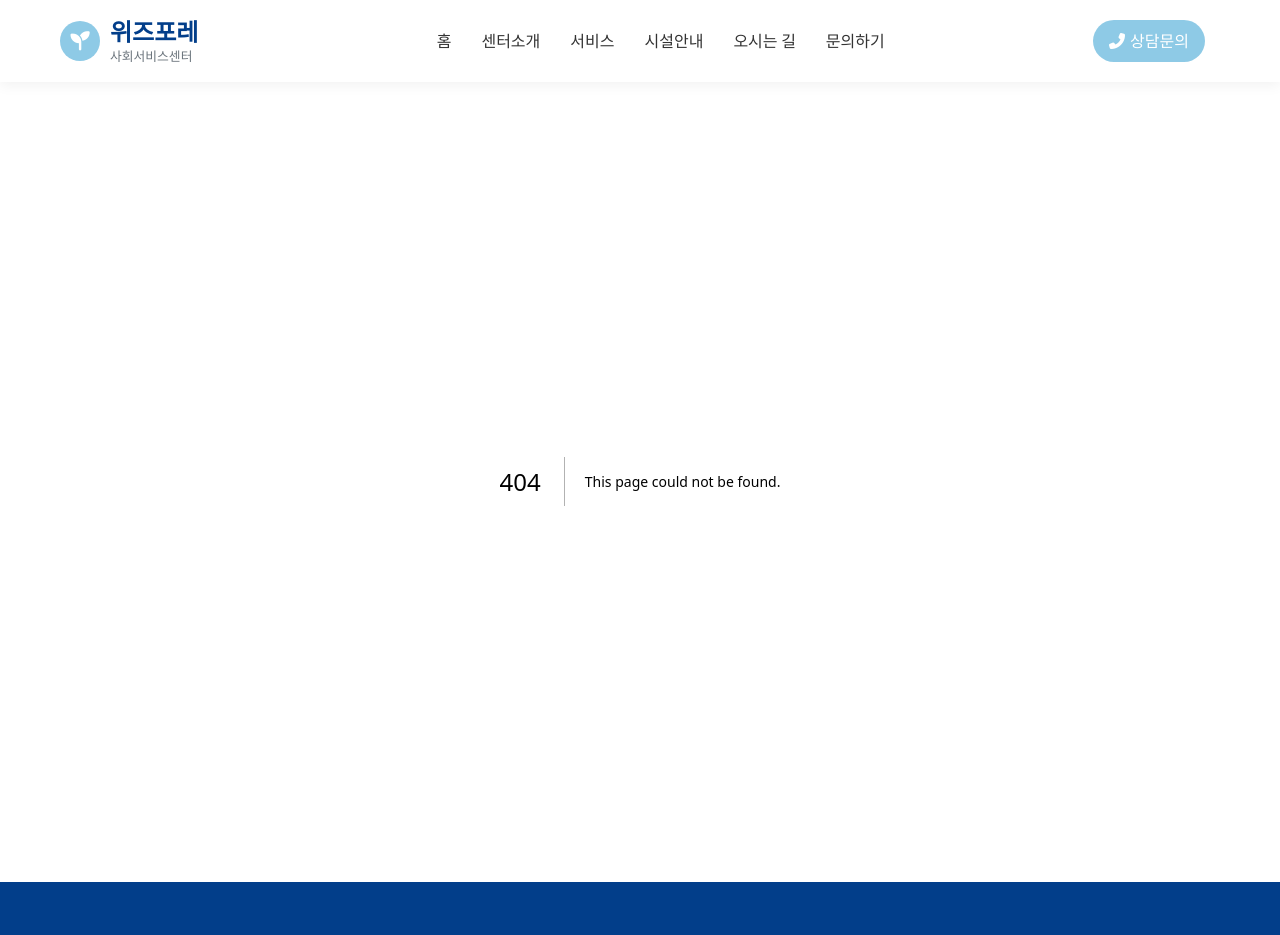
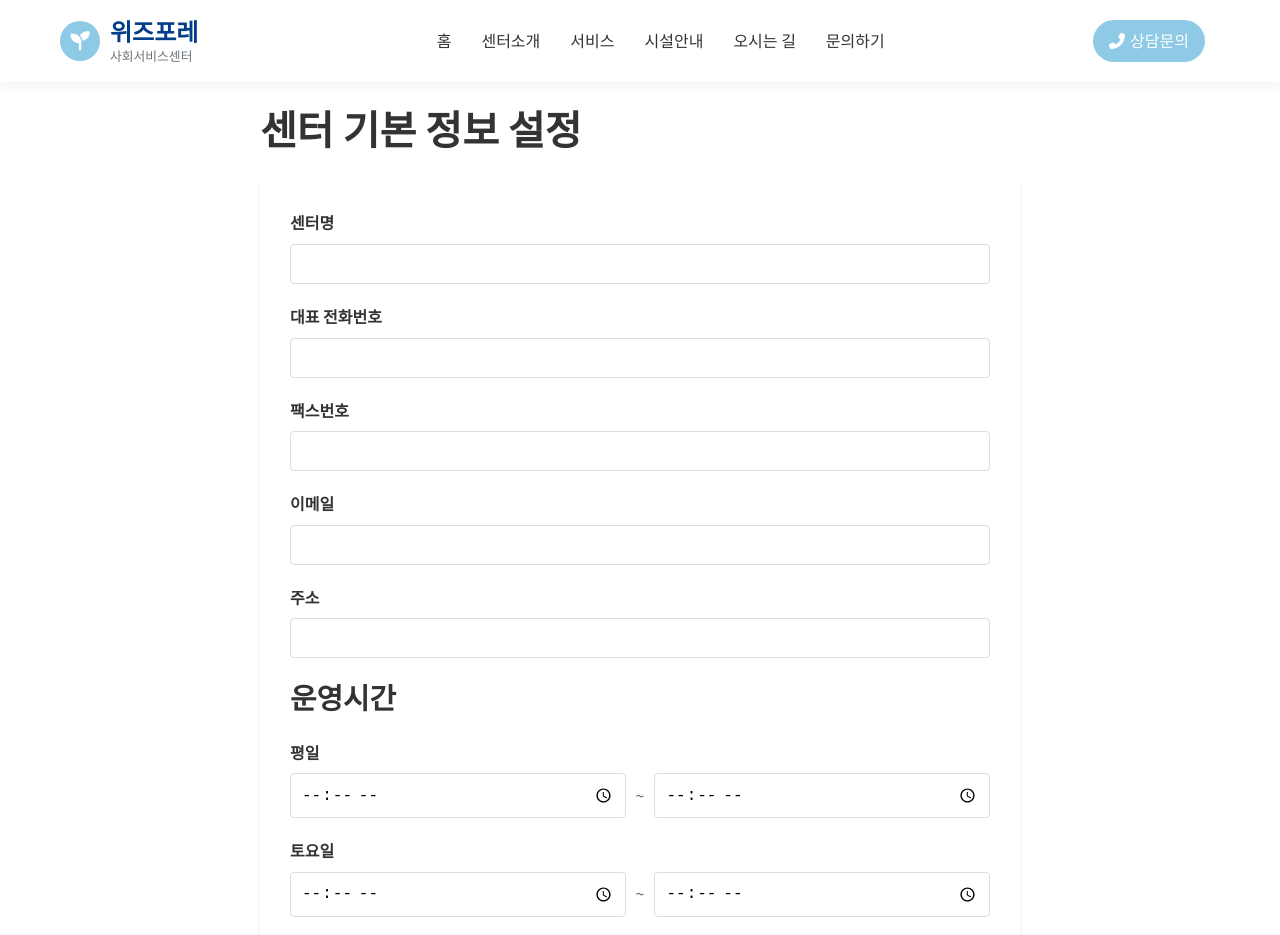
Before and after one commit to AllStuff-agit/wizfore-demo, a Next.js app: page /admin/settings in a window 1280 px wide. Before the commit this address had no page. Shown: the top 935 px of the page. Built offline with nearby package versions, Linux system fonts and the light colour scheme; no server answers; the database is empty.

Commit message:
관리자 - 설정페이지 생성

```diff
--- a/src/components/AdminLayout.js
+++ b/src/components/AdminLayout.js
@@ -109,6 +109,12 @@ export default function AdminLayout({ children, title = '관리자 페이지 -
                 <i className="fas fa-history"></i> 연혁 관리
               </Link>
             </li>
+            <li>
+              <Link href="/admin/settings">
+                <i className="fas fa-cog"></i>
+                <span>센터 설정</span>
+              </Link>
+            </li>
           </ul>
         </nav>
         <div className={styles.sidebarFooter}>
--- /dev/null
+++ b/src/pages/admin/settings.js
@@ -0,0 +1,192 @@
+"use client";
+
+import { useState, useEffect } from 'react';
+import { getSettings, updateSettings } from '../../services/settingsService';
+import styles from '../../styles/Admin.module.css';
+
+export default function Settings() {
+  const [settings, setSettings] = useState({
+    siteName: '',
+    phone: '',
+    fax: '',
+    email: '',
+    address: '',
+    operatingHours: {
+      weekday: { start: '', end: '' },
+      saturday: { start: '', end: '' },
+      sunday: 'closed'
+    }
+  });
+  const [isLoading, setIsLoading] = useState(true);
+  const [error, setError] = useState(null);
+  const [success, setSuccess] = useState(null);
+
+  useEffect(() => {
+    loadSettings();
+  }, []);
+
+  const loadSettings = async () => {
+    try {
+      const data = await getSettings();
+      if (data) {
+        setSettings(data);
+      }
+      setIsLoading(false);
+    } catch (error) {
+      setError('설정을 불러오는 중 오류가 발생했습니다.');
+      setIsLoading(false);
+    }
+  };
+
+  const handleChange = (e) => {
+    const { name, value } = e.target;
+    if (name.includes('.')) {
+      const [parent, child] = name.split('.');
+      setSettings(prev => ({
+        ...prev,
+        [parent]: {
+          ...prev[parent],
+          [child]: value
+        }
+      }));
+    } else {
+      setSettings(prev => ({
+        ...prev,
+        [name]: value
+      }));
+    }
+  };
+
+  const handleSubmit = async (e) => {
+    e.preventDefault();
+    try {
+      await updateSettings(settings);
+      setSuccess('설정이 성공적으로 저장되었습니다.');
+      setTimeout(() => setSuccess(null), 3000);
+    } catch (error) {
+      setError('설정을 저장하는 중 오류가 발생했습니다.');
+    }
+  };
+
+  if (isLoading) {
+    return <div className={styles.loading}>로딩 중...</div>;
+  }
+
+  return (
+    <div className={styles.container}>
+      <h1>센터 기본 정보 설정</h1>
+
+      {error && <div className={styles.error}>{error}</div>}
+      {success && <div className={styles.success}>{success}</div>}
+
+      <form onSubmit={handleSubmit} className={styles.form}>
+        <div className={styles.formGroup}>
+          <label htmlFor="siteName">센터명</label>
+          <input
+            type="text"
+            id="siteName"
+            name="siteName"
+            value={settings.siteName}
+            onChange={handleChange}
+            required
+          />
+        </div>
+
+        <div className={styles.formGroup}>
+          <label htmlFor="phone">대표 전화번호</label>
+          <input
+            type="tel"
+            id="phone"
+            name="phone"
+            value={settings.phone}
+            onChange={handleChange}
+            required
+          />
+        </div>
+
+        <div className={styles.formGroup}>
+          <label htmlFor="fax">팩스번호</label>
+          <input
+            type="tel"
+            id="fax"
+            name="fax"
+            value={settings.fax}
+            onChange={handleChange}
+          />
+        </div>
+
+        <div className={styles.formGroup}>
+          <label htmlFor="email">이메일</label>
+          <input
+            type="email"
+            id="email"
+            name="email"
+            value={settings.email}
+            onChange={handleChange}
+            required
+          />
+        </div>
+
+        <div className={styles.formGroup}>
+          <label htmlFor="address">주소</label>
+          <input
+            type="text"
+            id="address"
+            name="address"
+            value={settings.address}
+            onChange={handleChange}
+            required
+          />
+        </div>
+
+        <h2>운영시간</h2>
+
+        <div className={styles.formGroup}>
+          <label>평일</label>
+          <div className={styles.timeInputs}>
+            <input
+              type="time"
+              name="operatingHours.weekday.start"
+              value={settings.operatingHours.weekday.start}
+              onChange={handleChange}
+              required
+            />
+            <span>~</span>
+            <input
+              type="time"
+              name="operatingHours.weekday.end"
+              value={settings.operatingHours.weekday.end}
+              onChange={handleChange}
+              required
+            />
+          </div>
+        </div>
+
+        <div className={styles.formGroup}>
+          <label>토요일</label>
+          <div className={styles.timeInputs}>
+            <input
+              type="time"
+              name="operatingHours.saturday.start"
+              value={settings.operatingHours.saturday.start}
+              onChange={handleChange}
+              required
+            />
+            <span>~</span>
+            <input
+              type="time"
+              name="operatingHours.saturday.end"
+              value={settings.operatingHours.saturday.end}
+              onChange={handleChange}
+              required
+            />
+          </div>
+        </div>
+
+        <button type="submit" className={styles.submitButton}>
+          저장하기
+        </button>
+      </form>
+    </div>
+  );
+}
--- a/src/pages/location/index.js
+++ b/src/pages/location/index.js
@@ -80,7 +80,7 @@ export default function Location() {
             <div className={styles.mapWrapper}>
               <div className={styles.map}>
                 <iframe
-                  src="https://www.google.com/maps/embed?pb=!1m18!1m12!1m3!1d3261.1234567890123!2d128.9917!3d35.1796!2m3!1f0!2f0!3f0!3m2!1i1024!2i768!4f13.1!3m3!1m2!1s0x0%3A0x0!2zMzXCsDEwJzQ2LjYiTiAxMjDCsDU5JzM0LjEiRQ!5e0!3m2!1sko!2skr!4v1234567890!5m2!1sko!2skr"
+                  src="https://www.google.co.kr/maps/place/%EB%B6%80%EC%82%B0%EA%B4%91%EC%97%AD%EC%8B%9C+%EC%82%AC%EC%83%81%EA%B5%AC+%EB%AA%A8%EB%9D%BC%EB%A1%9C110%EB%B2%88%EA%B8%B8+25/data=!4m6!3m5!1s0x3568ea9ea90ac5a9:0x170fb73b2e0fe64c!8m2!3d35.1853147!4d128.9924509!16s%2Fg%2F11bzkfjl_r?entry=ttu&g_ep=EgoyMDI1MDQyMy4wIKXMDSoASAFQAw%3D%3D"
                   width="100%"
                   height="100%"
                   style={{ border: 0 }}
--- /dev/null
+++ b/src/services/settingsService.js
@@ -0,0 +1,33 @@
+import { db } from '../firebase/firebase';
+import { doc, getDoc, setDoc } from 'firebase/firestore';
+
+const SETTINGS_DOC_ID = 'site_info';
+
+export const getSettings = async () => {
+  try {
+    const docRef = doc(db, 'settings', SETTINGS_DOC_ID);
+    const docSnap = await getDoc(docRef);
+
+    if (docSnap.exists()) {
+      return docSnap.data();
+    } else {
+      return null;
+    }
+  } catch (error) {
+    console.error('Error getting settings:', error);
+    throw error;
+  }
+};
+
+export const updateSettings = async (settings) => {
+  try {
+    const docRef = doc(db, 'settings', SETTINGS_DOC_ID);
+    await setDoc(docRef, {
+      ...settings,
+      updatedAt: new Date()
+    });
+  } catch (error) {
+    console.error('Error updating settings:', error);
+    throw error;
+  }
+};
--- /dev/null
+++ b/src/styles/Admin.module.css
@@ -0,0 +1,93 @@
+.container {
+  max-width: 800px;
+  margin: 0 auto;
+  padding: 20px;
+}
+
+.loading {
+  text-align: center;
+  padding: 20px;
+  font-size: 1.2rem;
+  color: #666;
+}
+
+.error {
+  background-color: #ffebee;
+  color: #c62828;
+  padding: 10px;
+  border-radius: 4px;
+  margin-bottom: 20px;
+}
+
+.success {
+  background-color: #e8f5e9;
+  color: #2e7d32;
+  padding: 10px;
+  border-radius: 4px;
+  margin-bottom: 20px;
+}
+
+.form {
+  background-color: white;
+  padding: 30px;
+  border-radius: 8px;
+  box-shadow: 0 2px 4px rgba(0, 0, 0, 0.1);
+}
+
+.formGroup {
+  margin-bottom: 20px;
+}
+
+.formGroup label {
+  display: block;
+  margin-bottom: 8px;
+  font-weight: 600;
+  color: #333;
+}
+
+.formGroup input {
+  width: 100%;
+  padding: 10px;
+  border: 1px solid #ddd;
+  border-radius: 4px;
+  font-size: 1rem;
+}
+
+.timeInputs {
+  display: flex;
+  align-items: center;
+  gap: 10px;
+}
+
+.timeInputs input {
+  flex: 1;
+}
+
+.timeInputs span {
+  color: #666;
+}
+
+.submitButton {
+  background-color: #3498db;
+  color: white;
+  border: none;
+  padding: 12px 24px;
+  border-radius: 4px;
+  font-size: 1rem;
+  cursor: pointer;
+  transition: background-color 0.3s;
+}
+
+.submitButton:hover {
+  background-color: #2980b9;
+}
+
+@media (max-width: 768px) {
+  .container {
+    padding: 10px;
+  }
+
+  .form {
+    padding: 20px;
+  }
+}
```
